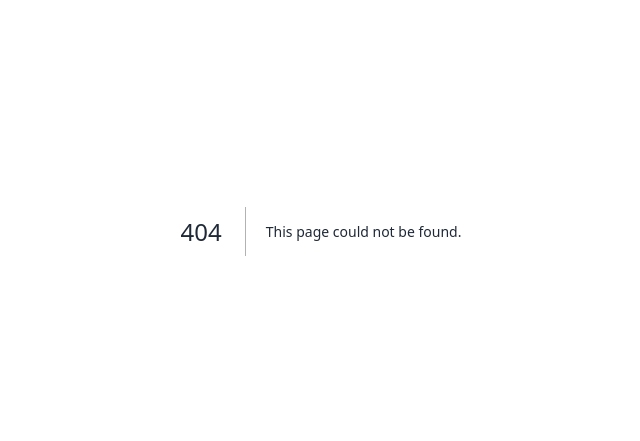
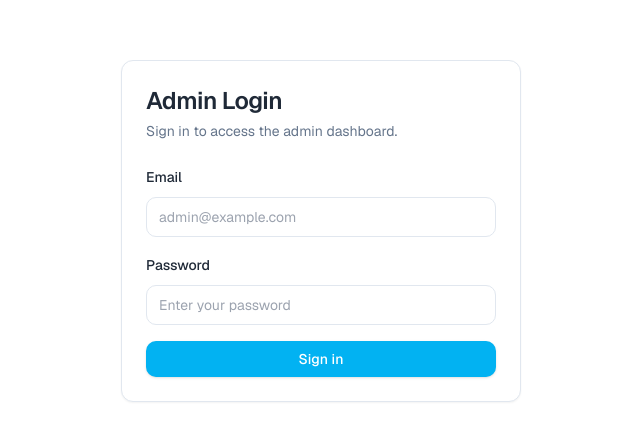
Before and after one commit to mtplayground/official-site-cms, a Next.js app: page /login in a window 1280 px wide. Before the commit this address had no page. Shown: the part 169-610 px from the top of the page, without its empty margins (319-959 px from the left). Built offline with nearby package versions, Linux system fonts and the light colour scheme; no server answers.

Commit message:
feat: Create admin login page

```diff
--- /dev/null
+++ b/app/(admin)/login/page.tsx
@@ -0,0 +1,24 @@
+import { redirect } from "next/navigation";
+
+import { auth } from "@/auth";
+import { LoginForm } from "@/components/admin/login-form";
+
+export default async function LoginPage() {
+  const session = await auth();
+
+  if (session?.user?.id) {
+    redirect("/admin");
+  }
+
+  return (
+    <main className="mx-auto flex min-h-screen w-full max-w-md flex-col justify-center px-6 py-16">
+      <div className="rounded-xl border border-border bg-card p-6 shadow-sm">
+        <div className="mb-6 space-y-1">
+          <h1 className="text-2xl font-semibold tracking-tight">Admin Login</h1>
+          <p className="text-sm text-muted-foreground">Sign in to access the admin dashboard.</p>
+        </div>
+        <LoginForm />
+      </div>
+    </main>
+  );
+}
--- /dev/null
+++ b/components/admin/login-form.tsx
@@ -0,0 +1,99 @@
+"use client";
+
+import { FormEvent, useMemo, useState } from "react";
+import { signIn } from "next-auth/react";
+import { useRouter, useSearchParams } from "next/navigation";
+
+import { Button } from "@/components/ui/button";
+
+export function LoginForm() {
+  const router = useRouter();
+  const searchParams = useSearchParams();
+
+  const callbackUrl = useMemo(() => searchParams.get("callbackUrl") ?? "/admin", [searchParams]);
+
+  const [email, setEmail] = useState("");
+  const [password, setPassword] = useState("");
+  const [errorMessage, setErrorMessage] = useState<string | null>(null);
+  const [isSubmitting, setIsSubmitting] = useState(false);
+
+  async function handleSubmit(event: FormEvent<HTMLFormElement>) {
+    event.preventDefault();
+
+    if (!email || !password) {
+      setErrorMessage("Email and password are required.");
+      return;
+    }
+
+    setIsSubmitting(true);
+    setErrorMessage(null);
+
+    const result = await signIn("credentials", {
+      email,
+      password,
+      redirect: false,
+      callbackUrl,
+    });
+
+    if (!result) {
+      setErrorMessage("Unable to sign in. Please try again.");
+      setIsSubmitting(false);
+      return;
+    }
+
+    if (result.error) {
+      setErrorMessage("Invalid email or password.");
+      setIsSubmitting(false);
+      return;
+    }
+
+    router.replace(result.url ?? "/admin");
+    router.refresh();
+  }
+
+  return (
+    <form onSubmit={handleSubmit} className="space-y-4">
+      <div className="space-y-2">
+        <label htmlFor="email" className="text-sm font-medium text-foreground">
+          Email
+        </label>
+        <input
+          id="email"
+          name="email"
+          type="email"
+          autoComplete="email"
+          value={email}
+          onChange={(event) => setEmail(event.target.value)}
+          disabled={isSubmitting}
+          required
+          className="h-10 w-full rounded-md border border-input bg-background px-3 text-sm outline-none transition-colors focus-visible:ring-2 focus-visible:ring-ring"
+          placeholder="admin@example.com"
+        />
+      </div>
+
+      <div className="space-y-2">
+        <label htmlFor="password" className="text-sm font-medium text-foreground">
+          Password
+        </label>
+        <input
+          id="password"
+          name="password"
+          type="password"
+          autoComplete="current-password"
+          value={password}
+          onChange={(event) => setPassword(event.target.value)}
+          disabled={isSubmitting}
+          required
+          className="h-10 w-full rounded-md border border-input bg-background px-3 text-sm outline-none transition-colors focus-visible:ring-2 focus-visible:ring-ring"
+          placeholder="Enter your password"
+        />
+      </div>
+
+      {errorMessage ? <p className="text-sm font-medium text-destructive">{errorMessage}</p> : null}
+
+      <Button type="submit" className="w-full" disabled={isSubmitting}>
+        {isSubmitting ? "Signing in..." : "Sign in"}
+      </Button>
+    </form>
+  );
+}
```
